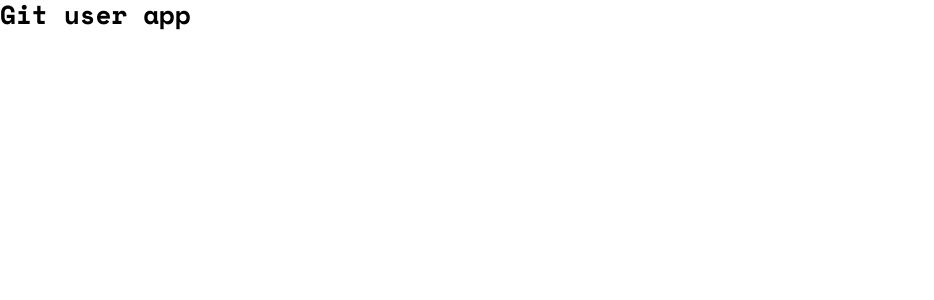
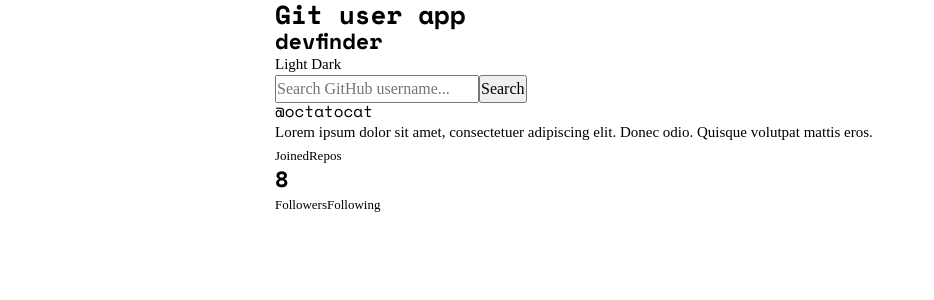
Before and after one commit to mayor-creator/github_user_search_app_component, a React (Vite) app: page / in a window 1280 px wide. Shown: the top 300 px of the page, without its empty margins (0-934 px from the left). Built offline with nearby package versions, Linux system fonts and the light colour scheme.

Commit message:
add default layout

```diff
--- a/src/App.jsx
+++ b/src/App.jsx
@@ -7,7 +7,36 @@ import "../scss/global/_typography.scss";
 function App() {
 	return (
 		<>
-			<h1>Git user app </h1>
+			<section>
+				<div className="wrapper">
+					<h1>Git user app </h1>
+					<header>
+						<h2>devfinder</h2>
+						<p>Light Dark </p>
+					</header>
+					<section>
+						<input
+							type="text"
+							name=""
+							id=""
+							placeholder="Search GitHub username..."
+						/>
+						<button>Search</button>
+					</section>
+					<section>
+						<h3>@octatocat</h3>
+						<p>
+							Lorem ipsum dolor sit amet, consectetuer adipiscing elit. Donec
+							odio. Quisque volutpat mattis eros.
+						</p>
+						<span>Joined</span>
+						<span>Repos</span>
+						<h2>8</h2>
+						<span>Followers</span>
+						<span>Following</span>
+					</section>
+				</div>
+			</section>
 		</>
 	);
 }
```
